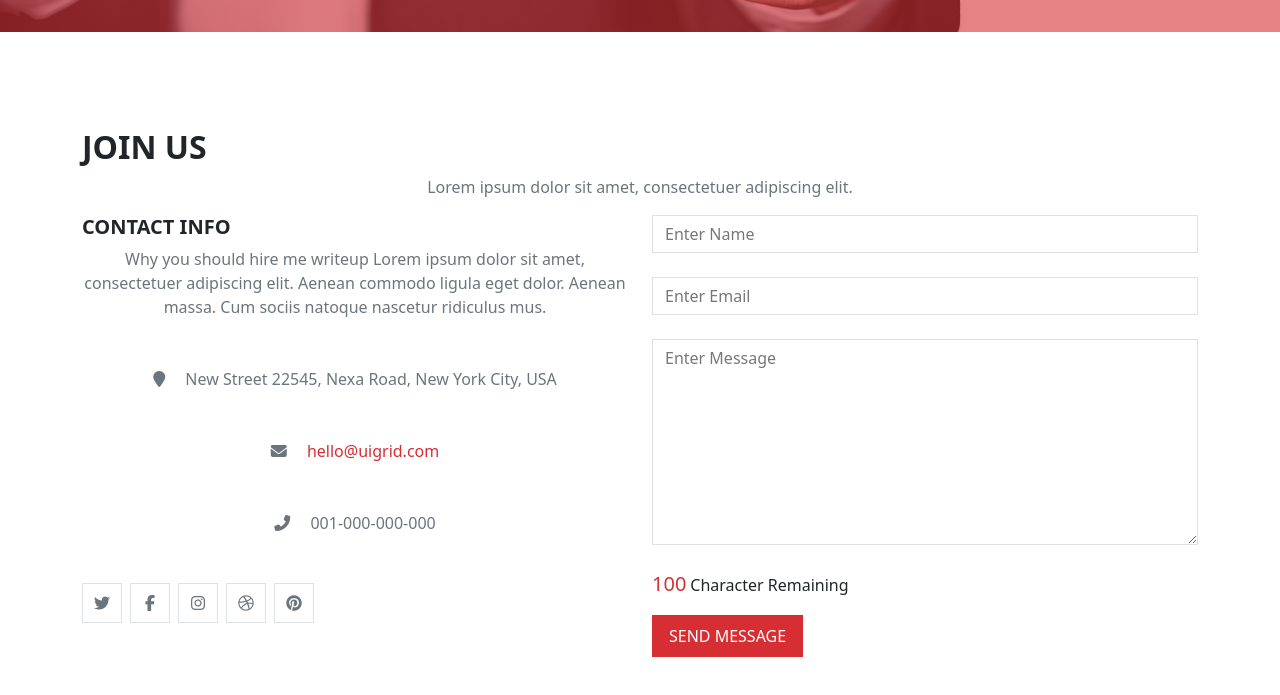
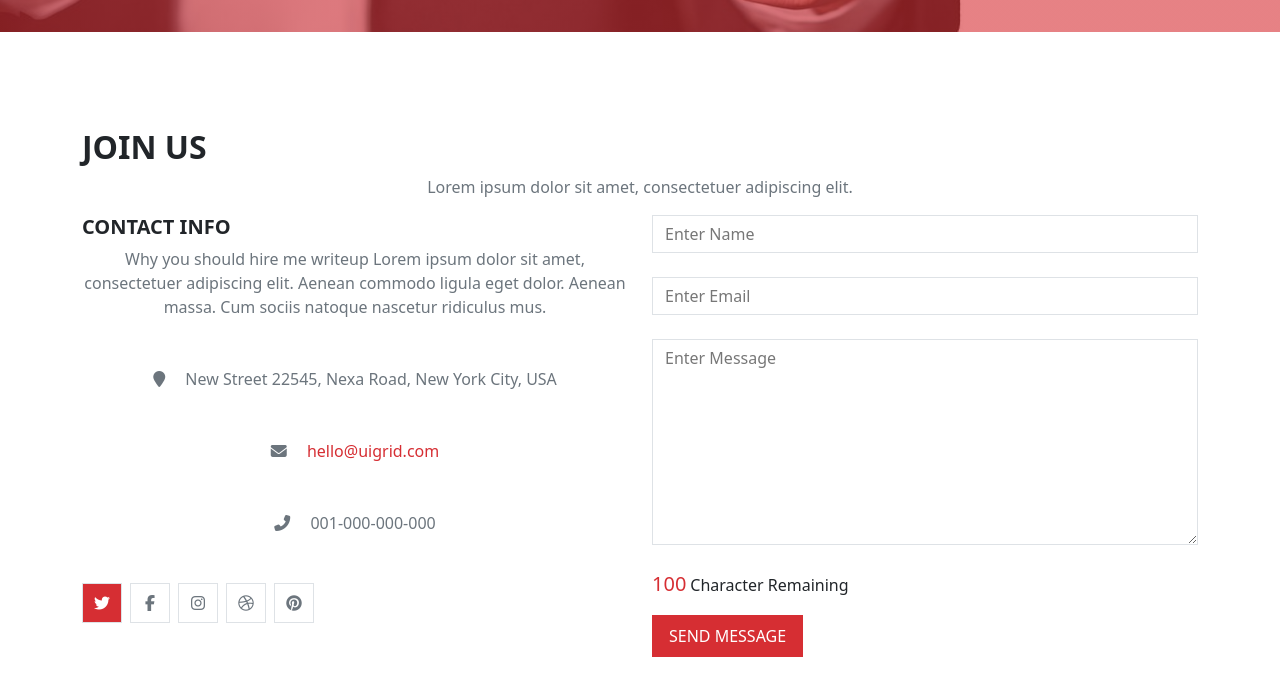
Before and after one commit to nahla-anwar/egyptionParty, a plain HTML site: page index.html in a window 1280 px wide. In both pictures the pointer is over the item 102 px from the left and 2255 px from the top of the page. Shown: the part 1653-2348 px from the top of the page. Drawn offline with Linux system fonts and the light colour scheme.

Commit message:
second commit

```diff
--- a/css/style.css
+++ b/css/style.css
@@ -89,6 +89,12 @@
 .contact ul li {
   width: 40px;
   height: 40px;
+  transition: background-color 0.5s, color 0.5s;
+}
+
+.contact ul li:hover {
+  background-color: var(--main-color);
+  color: white;
 }
 
 .contact textarea {
```
